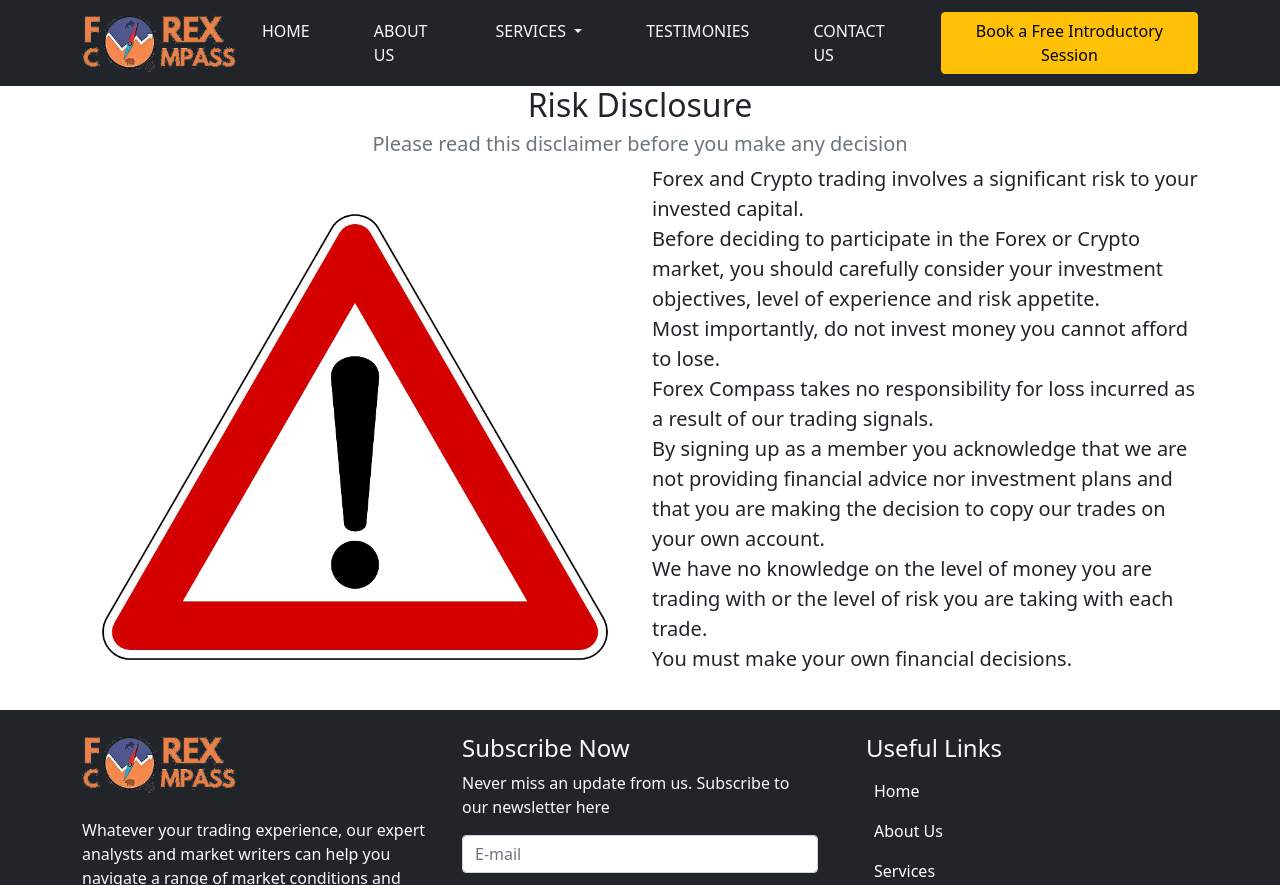
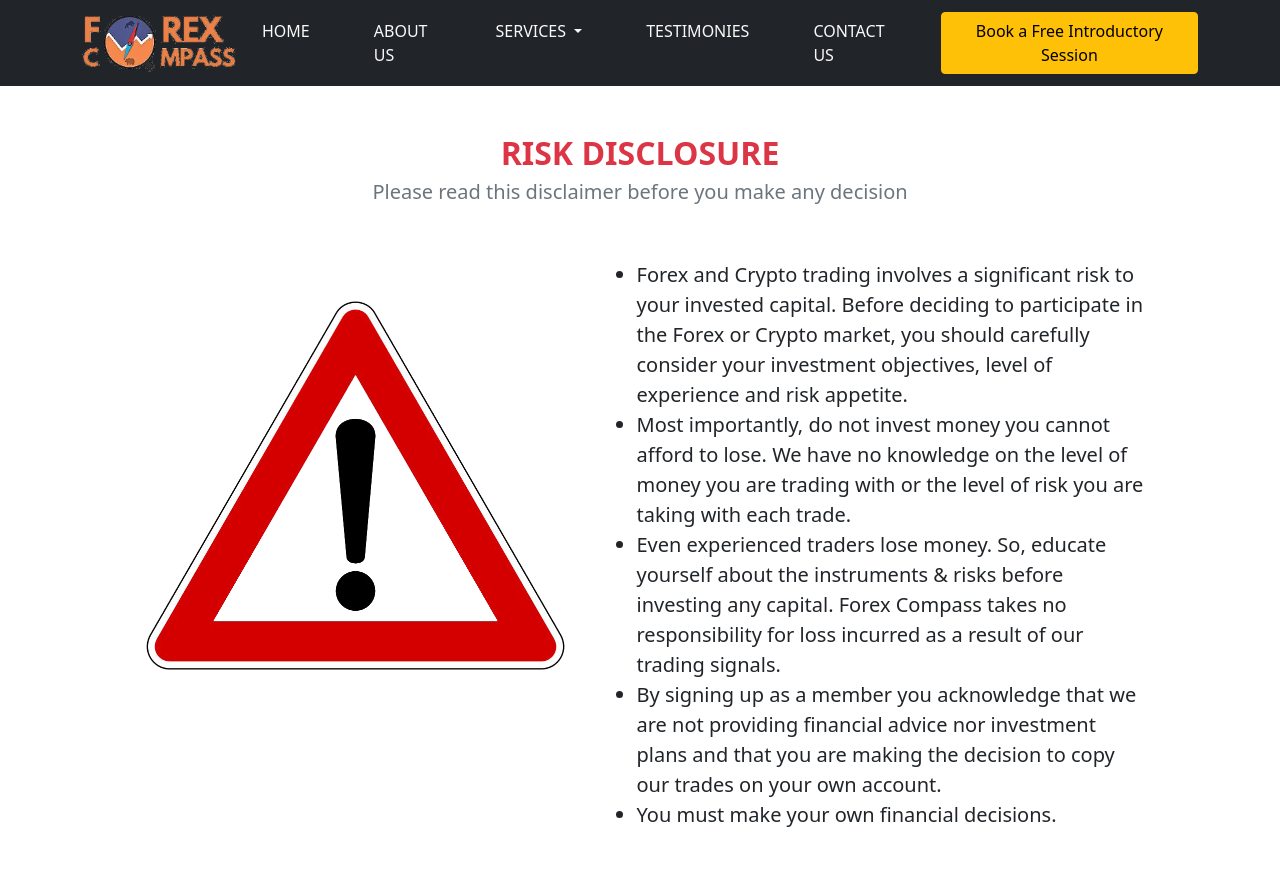
Before and after one commit to greatestdebo/ForexCompass, a plain HTML site: page risk-disclosure.html in a window 1280 px wide. Shown: the top 885 px of the page. Drawn offline with Linux system fonts and the light colour scheme.

Commit message:
more disclosure changes

```diff
--- a/risk-disclosure.html
+++ b/risk-disclosure.html
@@ -53,22 +53,21 @@
     </div>
 
     <div id="disclaimer">
-        <div class="container">
-            <div class="row">
-                <h2 class="text-center">Risk Disclosure</h2>
-                <h5 class="text-center text-secondary">Please read this disclaimer before you make any decision</h5>
-                <div class="col-lg-6 col-md-6 col-12">
-                    <img src="img/disclaimer.png" alt="Disclaimer" class="img-fluid">
+        <div class="container py-5">
+            <h2 class="text-center text-danger fw-bold">RISK DISCLOSURE</h2>
+            <h5 class="text-center text-secondary pb-5">Please read this disclaimer before you make any decision</h5>
+            <div class="row d-flex justify-content-center">
+                <div class="col-lg-5 col-md-6 col-12">
+                    <img src="img/disclaimer.png" alt="Disclaimer" class="img-fluid text-center">
                 </div>
-                <div class="col-lg-6 col-md-6 col-12">
-
-                    <p class="fs-5 pb-3">Forex and Crypto trading involves a significant risk to your invested capital.<br>
-                        Before deciding to participate in the Forex or Crypto market, you should carefully consider your investment objectives, level of experience and risk appetite.<br>
-                        Most importantly, do not invest money you cannot afford to lose.<br>
-                        Forex Compass takes no responsibility for loss incurred as a result of our trading signals.<br>
-                        By signing up as a member you acknowledge that we are not providing financial advice nor investment plans and that you are making the decision to copy our trades on your own account.<br>
-                        We have no knowledge on the level of money you are trading with or the level of risk you are taking with each trade.<br>
-                        You must make your own financial decisions.</p>
+                <div class="col-lg-6 col-12">
+                    <ul class="fs-5">
+                        <li>Forex and Crypto trading involves a significant risk to your invested capital. Before deciding to participate in the Forex or Crypto market, you should carefully consider your investment objectives, level of experience and risk appetite.</li>
+                        <li>Most importantly, do not invest money you cannot afford to lose. We have no knowledge on the level of money you are trading with or the level of risk you are taking with each trade.</li>
+                        <li>Even experienced traders lose money. So, educate yourself about the instruments & risks before investing any capital. Forex Compass takes no responsibility for loss incurred as a result of our trading signals.</li>
+                        <li>By signing up as a member you acknowledge that we are not providing financial advice nor investment plans and that you are making the decision to copy our trades on your own account.</li>
+                        <li>You must make your own financial decisions.</li>
+                    </ul>
                 </div>
             </div>
         </div>
```
